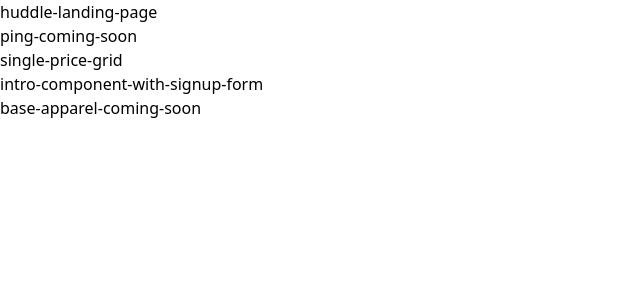
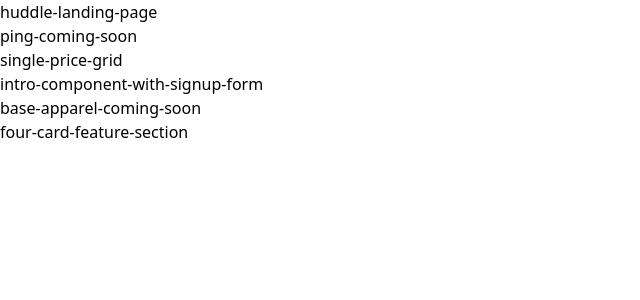
Before and after one commit to brayanpesantes/frontendmentor-exercises, a Next.js app: page / in a window 1280 px wide. Shown: the top 300 px of the page, without its empty margins (0-640 px from the left). Built offline with nearby package versions, Linux system fonts and the light colour scheme.

Commit message:
docs: add link

```diff
--- a/src/app/page.tsx
+++ b/src/app/page.tsx
@@ -8,6 +8,7 @@ export default function Home() {
 			<Link href="single-price-grid">single-price-grid</Link>
 			<Link href="intro-component-with-signup-form">intro-component-with-signup-form</Link>
 			<Link href="base-apparel-coming-soon">base-apparel-coming-soon</Link>
+			<Link href="four-card-feature-section">four-card-feature-section</Link>
 		</main>
 	)
 }
```
